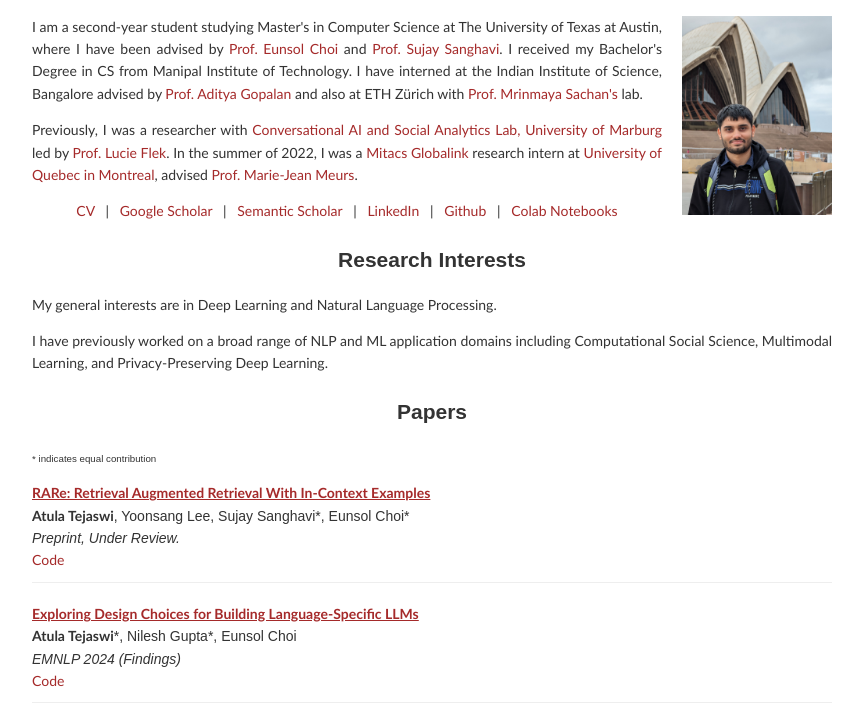
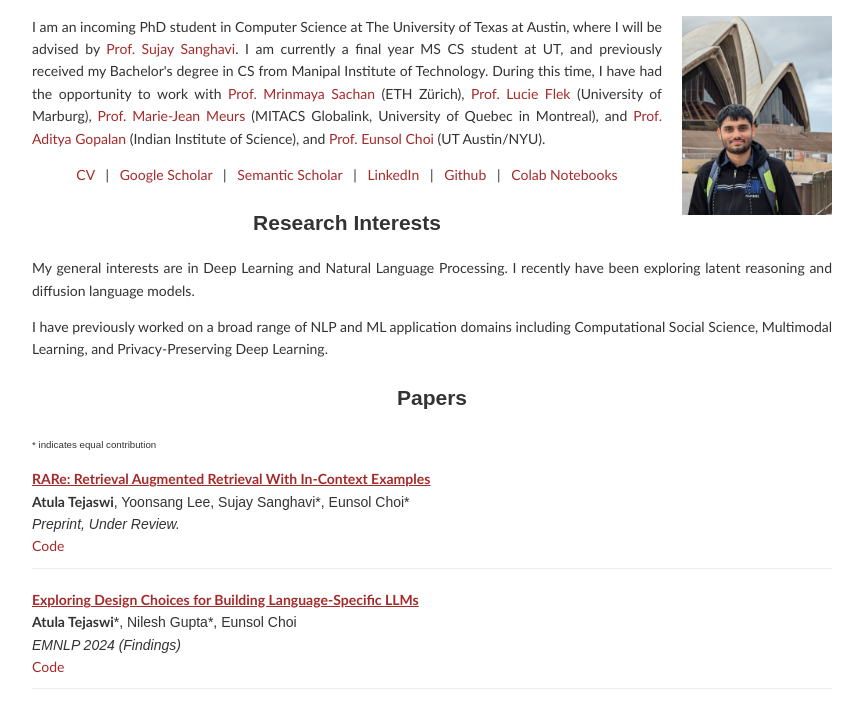
Before and after one commit to atutej/atutej.github.io, a plain HTML site: page index.html in a window 1280 px wide. Shown: the part 68-774 px from the top of the page, without its empty margins (208-1071 px from the left). Drawn offline with Linux system fonts and the light colour scheme.

Commit message:
update april

```diff
--- a/index.html
+++ b/index.html
@@ -94,18 +94,8 @@
     <h1>Atula Tejaswi</h1>
     <img src="files/me.jpeg" alt="Atula Tejaswi" class="profile">
     <p>
-      I am a second-year student studying Master's in Computer Science at The University of Texas at Austin, where I have been advised by
-      <a target="_blank" href="https://eunsol.github.io">Prof. Eunsol Choi</a> and <a target="_blank" href="https://sites.utexas.edu/sanghavi/">Prof. Sujay Sanghavi</a>.
-      I received my Bachelor's Degree in CS from Manipal Institute of Technology.
-      I have interned at the Indian Institute of Science, Bangalore advised by
-      <a target="_blank" href="https://ece.iisc.ac.in/~aditya/">Prof. Aditya Gopalan</a> and also at
-      ETH Zürich with <a target="_blank" href="https://www.mrinmaya.io/">Prof. Mrinmaya Sachan's</a> lab.
-    </p>
-    <p>
-      Previously, I was a researcher with <a target="_blank" href="https://caisa-lab.github.io/">Conversational AI and Social Analytics Lab, University of Marburg</a> led by <a target="_blank" href="https://lucieflek.github.io/">Prof. Lucie Flek</a>.
-      In the summer of 2022, I was a <a target="_blank" href="https://www.mitacs.ca/en/programs/globalink/globalink-research-internship">Mitacs Globalink</a> research intern at
-      <a target="_blank" href="https://uqam.ca/">University of Quebec in Montreal</a>, advised
-      <a target="_blank" href="https://www.mjmrsc.com/">Prof. Marie-Jean Meurs</a>.
+      I am an incoming PhD student in Computer Science at The University of Texas at Austin, where I will be advised by <a target="_blank" href="https://sites.utexas.edu/sanghavi/">Prof. Sujay Sanghavi</a>.
+      I am currently a final year MS CS student at UT, and previously received my Bachelor's degree in CS from Manipal Institute of Technology. During this time, I have had the opportunity to work with <a target="_blank" href="https://www.mrinmaya.io/">Prof. Mrinmaya Sachan</a> (ETH Zürich), <a target="_blank" href="https://lucieflek.github.io/">Prof. Lucie Flek</a> (University of Marburg), <a target="_blank" href="https://www.mjmrsc.com/">Prof. Marie-Jean Meurs</a> (MITACS Globalink, University of Quebec in Montreal), and <a target="_blank" href="https://ece.iisc.ac.in/~aditya/">Prof. Aditya Gopalan</a> (Indian Institute of Science), and <a target="_blank" href="https://eunsol.github.io">Prof. Eunsol Choi</a> (UT Austin/NYU).
     </p>
     <p class="center">
       <a target="_blank" href="files/CV_Atula_Feb2025.pdf">CV</a> &nbsp;&nbsp;|&nbsp;&nbsp;
@@ -121,7 +111,7 @@
   <div class="container" id="interests">
     <h2>Research Interests</h2>
     <p>
-      My general interests are in Deep Learning and Natural Language Processing.
+      My general interests are in Deep Learning and Natural Language Processing. I recently have been exploring latent reasoning and diffusion language models.
     </p>
     <p>
       I have previously worked on a broad range of NLP and ML application domains including Computational Social Science, Multimodal Learning, and Privacy-Preserving Deep Learning.
```
Also changed, not shown: 1 other file.
